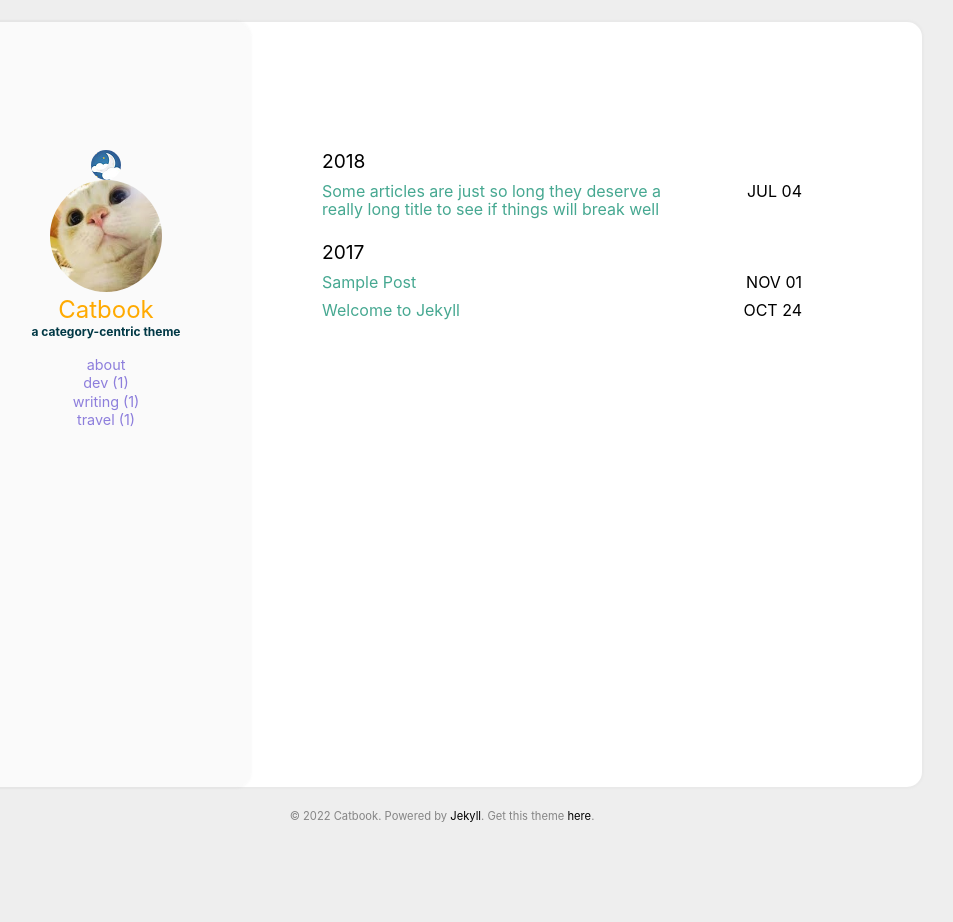
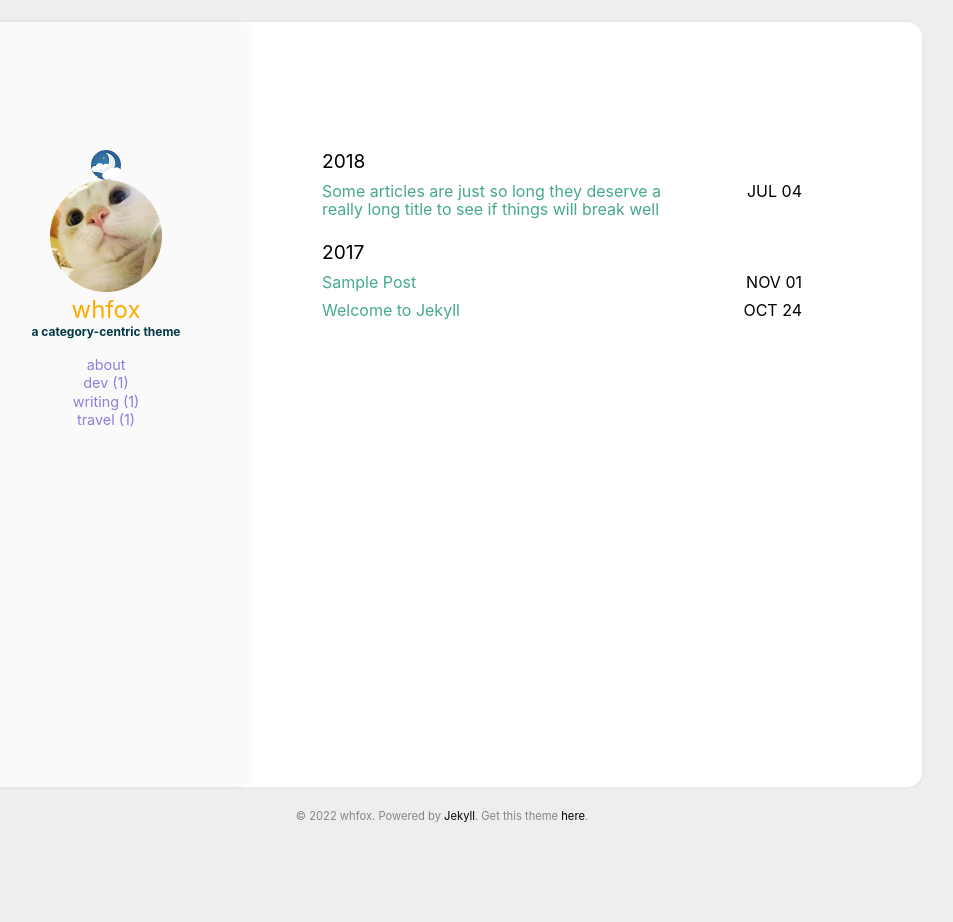
Before and after one commit to whfox/whfox.github.io, a Jekyll site: the page built from index.html, in a window 1280 px wide. Shown: the whole page, without its empty margins (198-1151 px from the left). Built offline with Jekyll 4.4.1, drawn with Linux system fonts in a browser that asks for light colours.

Commit message:
Update _config.yml

```diff
--- a/_config.yml
+++ b/_config.yml
@@ -1,5 +1,5 @@
 
-title: Catbook #Your awesome title
+title: whfox #Your awesome title
 email: #youremail@domain.com
 description: > # this means to ignore newlines until "baseurl"
   Write an awesome description for your new site here. You can edit this
@@ -7,7 +7,7 @@ description: > # this means to ignore newlines until "baseurl"
   Google search results) and in your feed.xml site description.
 
 baseurl: # the subpath of the site
-url: http://starry99.github.io/catbook # the base hostname & protocol for your site
+url: http://whfox.github.io # the base hostname & protocol for your site
 
 permalink: /:year-:month/:title
 timezone:
@@ -20,7 +20,7 @@ cusdis:
     app_id: #your cusdis app_id
 
 user:
-  name: Catbook
+  name: whfox
   pic: /assets/img/cat.jpg
   picAlt: "catbook"
   job: a category-centric theme
```
